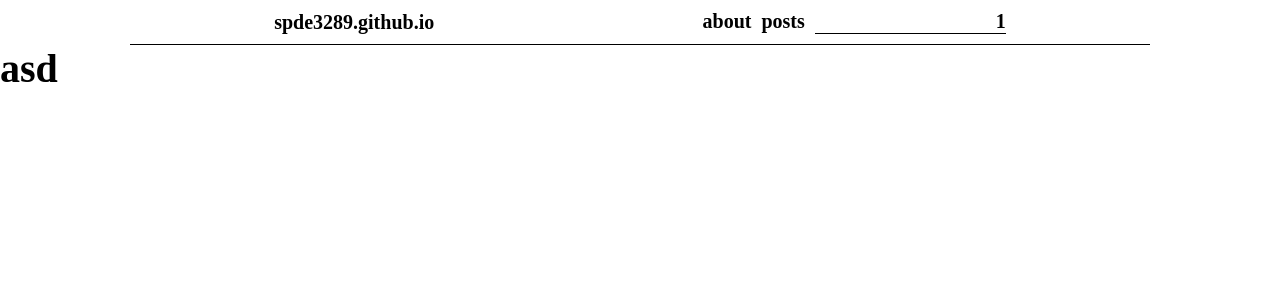
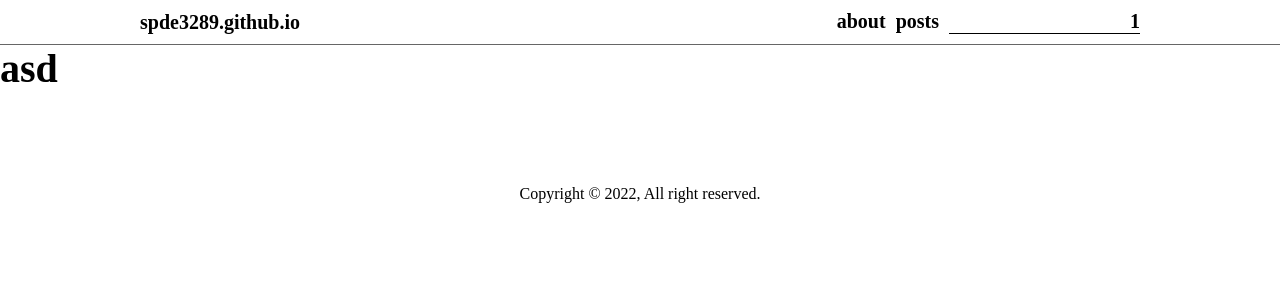
Before and after one commit to spde3289/spde3289.github.io, a React (Create React App) app: page / in a window 1280 px wide. Shown: the top 300 px of the page. Built offline with nearby package versions, Linux system fonts and the light colour scheme.

Commit message:
update Footer

```diff
--- /dev/null
+++ b/src/components/Footer.js
@@ -0,0 +1,18 @@
+import styled from "styled-components";
+
+const Footer = () => {
+    return(
+        <FooterBar>
+            <div>Copyright © 2022, All right reserved.</div>
+        </FooterBar>
+    );
+};
+
+const FooterBar = styled.footer`
+    position: relative;
+
+    padding: 40px 20px ;
+    text-align: center;
+`
+
+export default Footer;
--- a/src/components/MainHeader.js
+++ b/src/components/Header.js
@@ -1,12 +1,12 @@
 import React from 'react';
-import '../css/reset.css'
 import styled from "styled-components";
 import { Link } from 'react-router-dom';
 
-const MainHeader = () => {
+const Header = () => {
     return(
         <>
         <HeaderBar>
+            <NavBar>
                 <BlogName href='https://spde3289.github.io/'>spde3289.github.io</BlogName>
             <HeaderMenu>
                 <HeaderMenuItem><Link to='/about'>about</Link></HeaderMenuItem>
@@ -16,20 +16,24 @@ const MainHeader = () => {
                     <div>1</div>
                 </Search>
             </HeaderMenu>
+            </NavBar>
         </HeaderBar>
         </>
     );
 };
 
 const HeaderBar = styled.header`
+    border-bottom: 1px solid #666;
+`;
+
+const NavBar = styled.nav`
     display:flex;
-    justify-content: space-around;
+    justify-content: space-between;
     margin: 0 auto;
     width: 1000px;
     padding: 10px;
     align-items: center;
-    border-bottom: 1px solid #000;
-`;
+`
 
 const BlogName = styled.a`
     font-size: 20px;
@@ -56,4 +60,4 @@ const SearchTextara = styled.input`
 `;
 
 
-export default MainHeader;
+export default Header;
--- a/src/index.js
+++ b/src/index.js
@@ -7,6 +7,7 @@ import {
 } from 'react-router-dom';
 import App from './App';
 import About from'./pages/about';
+import './css/reset.css'
 
 
 
--- a/src/pages/Home.js
+++ b/src/pages/Home.js
@@ -1,12 +1,14 @@
 import React from 'react';
-import MainHeader from '../components/MainHeader';
+import Header from '../components/Header';
 import MainBody from '../components/Mainbody';
+import Footer from '../components/Footer';
 
 const Home = () => {
     return(
         <div>
-            <MainHeader></MainHeader>
+            <Header></Header>
             <MainBody></MainBody>
+            <Footer></Footer>
         </div>
     );
 };
--- a/src/pages/about.js
+++ b/src/pages/about.js
@@ -1,6 +1,7 @@
 import React from 'react';
 import styled from "styled-components";
-import MainHeader from '../components/MainHeader'
+import MainHeader from '../components/Header'
+import Footer from '../components/Footer'
 
 const About = () => {
     return(
@@ -12,7 +13,9 @@ const About = () => {
         </div>
         <Box>asd</Box>
         <div><a href='https://github.com/spde3289'>깃헙</a></div>
+        <Footer></Footer>
         </div>
+
     );
 };
 
```
Also changed, not shown: test.html (deleted, +0 -37 lines).
